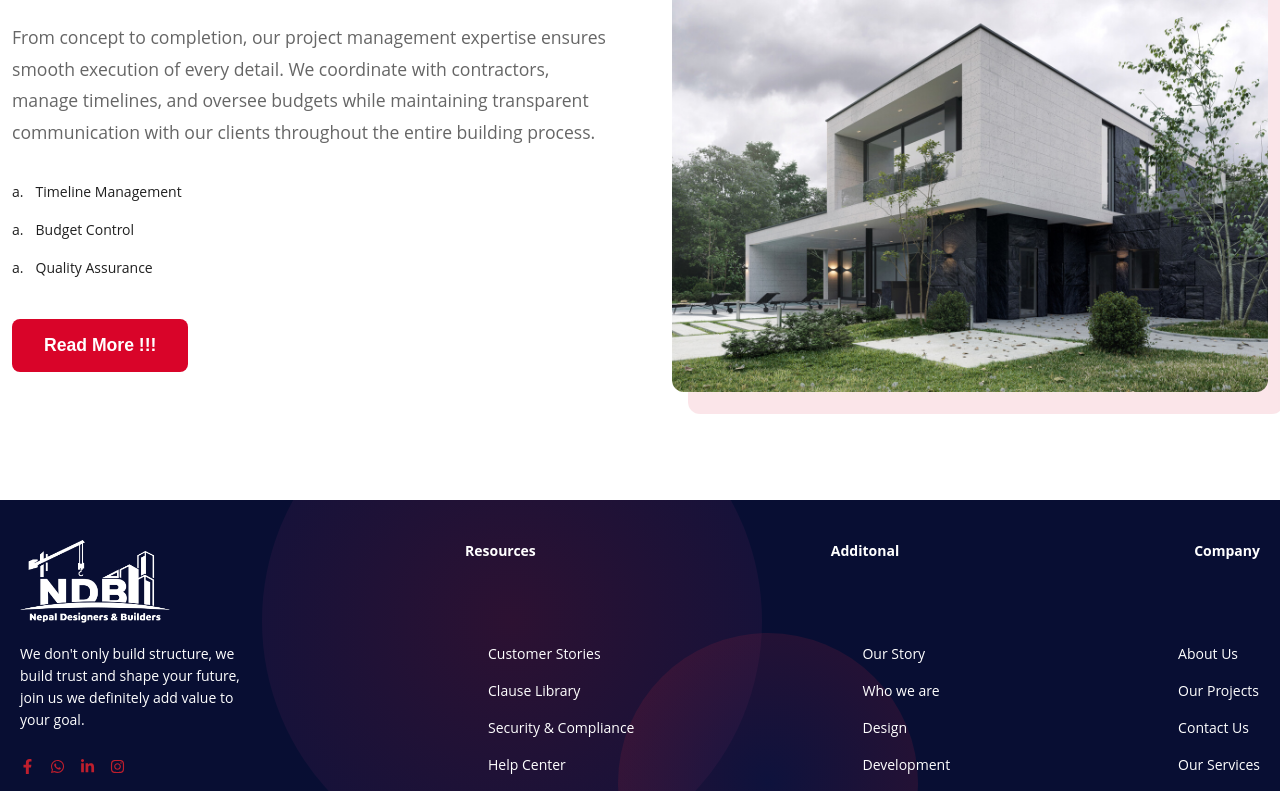
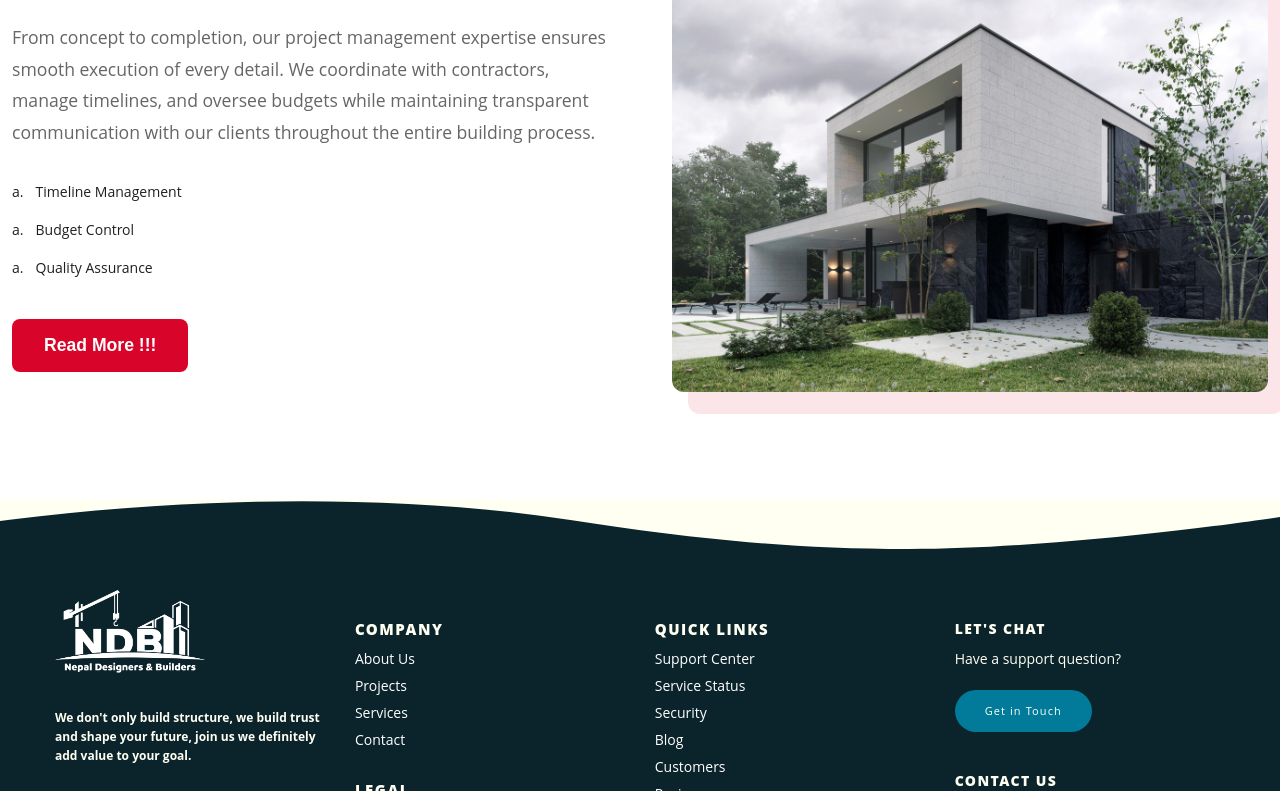
Before and after one commit to NIschalSaru/architecture-web-app, a React (Vite) app in the folder Frontend/: page /services in a window 1280 px wide. Shown: the part 2009-2800 px from the top of the page. Built offline with nearby package versions, Linux system fonts and the light colour scheme; a web font is replaced by a local one.

Commit message:
Footer updated

```diff
--- a/Frontend/src/assets/scss/components/_footer.scss
+++ b/Frontend/src/assets/scss/components/_footer.scss
@@ -1,165 +1,317 @@
-// Footer specific styles
-.footer-container {
-  position: relative; /* Ensure the pseudo-elements position correctly */
-  padding: 40px 20px;
+a {
   color: #fff;
-  background-color: #080e33;
-  overflow: hidden; /* Prevent the circles from affecting the layout */
+  text-decoration: none;
 }
 
-.footer-logo-section {
-  text-align: center;
-  margin-bottom: 20px;
-  display: flex;
-  justify-content: space-between;
+.footer {
+  background-color: #0b242b;
+  color: #fff;
+}
+.footer-wave-svg {
+  background-color: transparent;
+  display: block;
+  height: 30px;
+  position: relative;
+  top: -1px;
+  width: 100%;
+}
+.footer-wave-path {
+  fill: #fffff2;
+}
+
+.footer-content {
+  margin-left: auto;
+  margin-right: auto;
+  max-width: 1230px;
+  padding: 2px 3px 300px; /* Reduced bottom padding */
   position: relative;
 }
 
-.footer-container::before,
-.footer-container::after {
-  content: "";
-  position: absolute;
-  border-radius: 50%; /* Make it a perfect circle */
-  opacity: 0.2; /* Adjust the opacity for subtle effect */
-  z-index: 0; /* Place it behind the content */
-}
-
-/* First Circle */
-.footer-container::before {
-  top: 30%;
-  left: 40%;
-  width: 500px;
-  height: 500px;
-  background: radial-gradient(circle, #be1e2d, #262262);
-  transform: translate(-50%, -50%);
-}
-
-/* Second Circle */
-.footer-container::after {
-  top: 70%;
-  left: 60%;
-  width: 300px;
-  height: 300px;
-  background: radial-gradient(circle, #262262, #be1e2d);
-  transform: translate(-50%, -50%);
-}
-
-.footer-logo-section,
-.row.row-justify-between {
-  position: relative; /* Ensure content is above the circles */
-  z-index: 1;
-}
-
-.footer-logo {
-  max-width: 150px;
-  height: auto;
-}
-
-.footer-heading {
-  font-size: 18px;
-  margin-bottom: 10px;
-  color: #f1c40f;
-}
-
-// Footer lists and links
-.footer-list {
-  list-style: none;
-  padding: 0;
-  display: flex;
-  justify-content: space-between;
-}
-
-.footer-list-down {
-  list-style: none;
-  padding: 0;
-  display: flex;
-  justify-content: space-evenly;
-}
-
-.footer-list-item {
-  margin-bottom: 10px;
-  display: grid;
-}
-
-.footer-link {
-  text-decoration: none;
-  color: #fff;
-  font-size: 14px;
-  transition: color 0.3s ease;
-}
-
-.footer-link.cc-static {
-  font-weight: bold;
-}
-
-.footer-link.cc-secondary {
-  color: #fff;
-  margin-bottom: 15px;
-  max-width: 240px;
-}
-
-// Social icons styles
-.footer-socials {
-  margin-top: 20px;
-}
-
-.social-icons a {
-  color: #be1e2d;
-  margin-right: 15px;
-  font-size: 15px;
-  transition: color 0.3s ease;
-}
-
-.social-icons a:hover {
-  color: #f1c40f;
-}
-
-.footer-link.cc-secondary:hover {
-  color: #be1e2d;
-}
-
-// Footer bottom section
-.footer-bottom {
-  margin-top: 20px;
-  text-align: center;
-  font-size: 16px;
+.footer-content-column {
+  box-sizing: border-box;
+  float: left;
+  padding-left: 15px;
+  padding-right: 15px;
+  width: 100%;
   color: #fff;
 }
 
-.footer-divider {
-  border: none; /* Removes default border */
-  border-top: 1px solid #ccc; /* Customizes the appearance */
-  margin: 20px 0; /* Adds spacing */
-  width: 100%; /* Ensures it stretches across the container */
+.footer-content-column ul li a {
+  color: #fff;
+  text-decoration: none;
 }
 
-// Media queries for responsiveness
-@media (max-width: 768px) {
-  .footer-logo-section {
-    display: flex;
-    justify-content: space-between;
+.footer-content-column ul li a:hover {
+  color: #d90429;
+  text-decoration: none;
+}
+
+.footer-logo-link {
+  display: inline-block;
+}
+
+.footer-logo-image {
+  width: 150px; /* Adjust as needed */
+  height: auto;
+  display: block; /* Ensures proper layout */
+}
+
+.footer-logo-link {
+  text-decoration: none;
+}
+
+.hidden-link-text {
+  position: absolute;
+  left: -9999px; /* Hides the text for visual users */
+}
+
+.footer-menu {
+  margin-top: 30px;
+}
+
+.footer-menu-name {
+  color: #fffff2;
+  font-size: 15px;
+  font-weight: 900;
+  letter-spacing: 0.1em;
+  line-height: 18px;
+  margin-bottom: 0;
+  margin-top: 0;
+  text-transform: uppercase;
+}
+
+.footer-breif {
+  color: #fffff2;
+  font-size: 12px;
+  margin-bottom: 0;
+  margin-top: 0;
+}
+.footer-menu-list {
+  list-style: none;
+  margin-bottom: 0;
+  margin-top: 10px;
+  padding-left: 0;
+}
+.footer-menu-list li {
+  margin-top: 5px;
+}
+
+.footer-call-to-action-description {
+  color: #fffff2;
+  margin-top: 10px;
+  margin-bottom: 20px;
+}
+.footer-call-to-action-button:hover {
+  background-color: #fffff2;
+  color: #00bef0;
+}
+.button:last-of-type {
+  margin-right: 0;
+}
+.footer-call-to-action-button {
+  background-color: #027b9a;
+  border-radius: 21px;
+  color: #fffff2;
+  display: inline-block;
+  font-size: 11px;
+  letter-spacing: 0.1em;
+  line-height: 18px;
+  padding: 12px 30px;
+  margin: 0 10px 10px 0;
+  text-decoration: none;
+  transition: background-color 0.2s;
+  cursor: pointer;
+  position: relative;
+}
+.footer-call-to-action {
+  margin-top: 30px;
+}
+.footer-call-to-action-title {
+  color: #fffff2;
+  font-size: 14px;
+  font-weight: 900;
+  letter-spacing: 0.1em;
+  line-height: 18px;
+  margin-bottom: 0;
+  margin-top: 0;
+  text-transform: uppercase;
+}
+.footer-call-to-action-link-wrapper {
+  margin-bottom: 0;
+  margin-top: 10px;
+  color: #fff;
+  text-decoration: none;
+}
+.footer-call-to-action-link-wrapper a {
+  color: #fff;
+  text-decoration: none;
+}
+
+.footer-social-links {
+  bottom: 0;
+  height: 54px;
+  position: absolute;
+  left: 0;
+  width: 236px;
+}
+
+.footer-social-amoeba-svg {
+  height: 54px;
+  left: 0;
+  display: block;
+  position: absolute;
+  top: 0;
+  width: 236px;
+}
+
+.footer-social-amoeba-path {
+  fill: #027b9a;
+}
+
+.footer-social-link.linkedin {
+  height: 26px;
+  left: 3px;
+  top: 11px;
+  width: 45px;
+}
+
+.footer-social-link {
+  display: block;
+  padding: 10px;
+  position: absolute;
+}
+
+.hidden-link-text {
+  position: absolute;
+  clip: rect(1px 1px 1px 1px);
+  clip: rect(1px, 1px, 1px, 1px);
+  -webkit-clip-path: inset(0px 0px 99.9% 99.9%);
+  clip-path: inset(0px 0px 99.9% 99.9%);
+  overflow: hidden;
+  height: 1px;
+  width: 1px;
+  padding: 0;
+  border: 0;
+  top: 50%;
+}
+
+.footer-social-icon-svg {
+  display: block;
+}
+
+.footer-social-icon-path {
+  fill: #fffff2;
+  transition: fill 0.2s;
+}
+
+.footer-social-link.twitter {
+  height: 28px;
+  left: 62px;
+  top: 3px;
+  width: 45px;
+}
+
+.footer-social-link.youtube {
+  height: 24px;
+  left: 123px;
+  top: 12px;
+  width: 45px;
+}
+
+.footer-social-link.github {
+  height: 34px;
+  left: 172px;
+  top: 7px;
+  width: 53px;
+}
+
+.footer-copyright {
+  background-color: #027b9a;
+  color: #fff;
+  padding: 15px 30px;
   text-align: center;
 }
 
-  .footer-bottom {
-    font-size: 14px;
+.footer-copyright-wrapper {
+  margin-left: auto;
+  margin-right: auto;
+  max-width: 1200px;
 }
 
-  .social-icons a {
-    font-size: 14px;
+.footer-copyright-text {
+  color: #fff;
+  font-size: 13px;
+  font-weight: 400;
+  line-height: 18px;
+  margin-bottom: 0;
+  margin-top: 0;
+}
+
+.footer-copyright-link {
+  color: #fff;
+  text-decoration: none;
+}
+
+/* Media Query For different screens */
+@media (min-width: 320px) and (max-width: 479px) {
+  /* smartphones, portrait iPhone, portrait 480x320 phones (Android) */
+  .footer-content {
+    margin-left: auto;
+    margin-right: auto;
+    max-width: 1230px;
+    padding: 40px 15px 1050px;
+    position: relative;
   }
 }
-
-@media (max-width: 480px) {
-  .footer-logo {
-    max-width: 120px;
+@media (min-width: 480px) and (max-width: 599px) {
+  /* smartphones, Android phones, landscape iPhone */
+  .footer-content {
+    margin-left: auto;
+    margin-right: auto;
+    max-width: 1230px;
+    padding: 40px 15px 1050px;
+    position: relative;
+  }
+}
+@media (min-width: 600px) and (max-width: 800px) {
+  /* portrait tablets, portrait iPad, e-readers (Nook/Kindle), landscape 800x480 phones (Android) */
+  .footer-content {
+    margin-left: auto;
+    margin-right: auto;
+    max-width: 1230px;
+    padding: 40px 15px 1050px;
+    position: relative;
+  }
+}
+@media (min-width: 801px) {
+  /* tablet, landscape iPad, lo-res laptops ands desktops */
+}
+@media (min-width: 1025px) {
+  /* big landscape tablets, laptops, and desktops */
+}
+@media (min-width: 1281px) {
+  /* hi-res laptops and desktops */
 }
 
-  .footer-bottom {
-    font-size: 12px;
+@media (min-width: 760px) {
+  .footer-content {
+    margin-left: auto;
+    margin-right: auto;
+    max-width: 1230px;
+    padding: 40px 15px 300px;
+    position: relative;
   }
 
-  .social-icons a {
-    font-size: 18px;
+  .footer-wave-svg {
+    height: 50px;
+  }
+
+  .footer-content-column {
+    width: 24.99%;
   }
 }
+@media (min-width: 568px) {
+  /* .footer-content-column {
+      width: 49.99%;
+  } */
+}
--- a/Frontend/src/pages/home/footer.tsx
+++ b/Frontend/src/pages/home/footer.tsx
@@ -1,134 +1,203 @@
-import {
-  FaFacebookF,
-  FaTwitter,
-  FaLinkedinIn,
-  FaInstagram,
-  FaWhatsapp,
-} from "react-icons/fa";
-import logo from "../../assets/images/ndbn-logo-white.png";
+// Footer.js
+import Logo from "../../assets/images/ndbn-logo-white.png";
+const Footer = () => {
+  return (
+    <div className="pg-footer">
+      <footer className="footer">
+        <svg
+          className="footer-wave-svg"
+          xmlns="http://www.w3.org/2000/svg"
+          viewBox="0 0 1200 100"
+          preserveAspectRatio="none"
+        >
+          <path
+            className="footer-wave-path"
+            d="M851.8,100c125,0,288.3-45,348.2-64V0H0v44c3.7-1,7.3-1.9,11-2.9C80.7,22,151.7,10.8,223.5,6.3C276.7,2.9,330,4,383,9.8 c52.2,5.7,103.3,16.2,153.4,32.8C623.9,71.3,726.8,100,851.8,100z"
+          ></path>
+        </svg>
+        <div className="footer-content">
+          <div className="footer-content-column">
+            <div className="footer-logo">
+              <a className="footer-logo-link" href="#">
+                <span className="hidden-link-text">LOGO</span>
+                <img
+                  src={Logo}
+                  alt="Your Company Logo"
+                  className="footer-logo-image"
+                />
+              </a>
+            </div>
 
-const FooterComponent = () => {
-  return (
-    <footer className="footer-container">
-      {/* Background Circles */}
-      <div className="footer-circle-overlay"></div>
-      <div className="footer-logo-section">
-        <img src={logo} alt="Logo" className="footer-logo" />
-        <div>
-          <div className="footer-link cc-static">Resources</div>
-        </div>
-        <div>
-          <div className="footer-link cc-static">Additonal</div>
-        </div>
-        <div>
-          <div className="footer-link cc-static">Company</div>
-        </div>
-      </div>
-      <div className="row row-justify-between u-z-index-1">
-        <div className="col">
-          <div className="row">
-            <div className="col col-sm-4">
-              <ul className="footer-list">
-                <li className="footer-list-item">
-                  <div className="footer-link cc-secondary">
-                    We don't only build structure, we build trust and shape your
-                    future, join us we definitely add value to your goal.
-                  </div>
-                  <div className="social-icons">
-                    <a
-                      href="https://facebook.com"
-                      target="_blank"
-                      rel="noopener noreferrer"
-                    >
-                      <FaFacebookF />
-                    </a>
-                    <a
-                      href="https://whatsapp.com"
-                      target="_blank"
-                      rel="noopener noreferrer"
-                    >
-                      <FaWhatsapp />
-                    </a>
-                    <a
-                      href="https://linkedin.com"
-                      target="_blank"
-                      rel="noopener noreferrer"
-                    >
-                      <FaLinkedinIn />
-                    </a>
-                    <a
-                      href="https://instagram.com"
-                      target="_blank"
-                      rel="noopener noreferrer"
-                    >
-                      <FaInstagram />
-                    </a>
-                  </div>
+            <div className="footer-menu">
+              <h4 className="footer-breif">
+                We don't only build structure, we build trust and shape your
+                future, join us we definitely add value to your goal.
+              </h4>
+            </div>
+          </div>
+          <div className="footer-content-column">
+            <div className="footer-menu">
+              <h2 className="footer-menu-name"> Company</h2>
+              <ul id="menu-company" className="footer-menu-list">
+                <li className="menu-item menu-item-type-post_type menu-item-object-page">
+                  <a href="#">About Us</a>
                 </li>
-                <li className="footer-list-item">
-                  <a href="/stories" className="footer-link cc-secondary">
-                    Customer Stories
-                  </a>
-                  <a href="/clause-index" className="footer-link cc-secondary">
-                    Clause Library
-                  </a>
-                  <a href="/security" className="footer-link cc-secondary">
-                    Security & Compliance
-                  </a>
-                  <a
-                    href="https://intercom.help/spellbooklegal/en/"
-                    target="_blank"
-                    rel="noopener noreferrer"
-                    className="footer-link cc-secondary"
-                  >
-                    Help Center
-                  </a>
+                <li className="menu-item menu-item-type-post_type menu-item-object-page">
+                  <a href="#">Projects</a>
                 </li>
-                <li className="footer-list-item">
-                  <a href="/about" className="footer-link cc-secondary">
-                    Our Story
-                  </a>
-                  <a href="/careers" className="footer-link cc-secondary">
-                    Who we are
-                  </a>
-                  <a href="/contact" className="footer-link cc-secondary">
-                    Design
-                  </a>
-                  <a href="/contact" className="footer-link cc-secondary">
-                    Development
-                  </a>
+                <li className="menu-item menu-item-type-taxonomy menu-item-object-category">
+                  <a href="#">Services</a>
                 </li>
-                <li className="footer-list-item">
-                  <a href="/about" className="footer-link cc-secondary">
-                    About Us
-                  </a>
-                  <a href="/careers" className="footer-link cc-secondary">
-                    Our Projects
-                  </a>
-                  <a href="/contact" className="footer-link cc-secondary">
-                    Contact Us
-                  </a>
-                  <a href="/contact" className="footer-link cc-secondary">
-                    Our Services
-                  </a>
+                <li className="menu-item menu-item-type-post_type menu-item-object-page">
+                  <a href="#">Contact</a>
+                </li>
+              </ul>
+            </div>
+            <div className="footer-menu">
+              <h2 className="footer-menu-name"> Legal</h2>
+              <ul id="menu-legal" className="footer-menu-list">
+                <li className="menu-item menu-item-type-post_type menu-item-object-page menu-item-privacy-policy menu-item-170434">
+                  <a href="#">Privacy Notice</a>
+                </li>
+                <li className="menu-item menu-item-type-post_type menu-item-object-page">
+                  <a href="#">Terms of Use</a>
                 </li>
               </ul>
             </div>
           </div>
+          <div className="footer-content-column">
+            <div className="footer-menu">
+              <h2 className="footer-menu-name"> Quick Links</h2>
+              <ul id="menu-quick-links" className="footer-menu-list">
+                <li className="menu-item menu-item-type-custom menu-item-object-custom">
+                  <a target="_blank" rel="noopener noreferrer" href="#">
+                    Support Center
+                  </a>
+                </li>
+                <li className="menu-item menu-item-type-custom menu-item-object-custom">
+                  <a target="_blank" rel="noopener noreferrer" href="#">
+                    Service Status
+                  </a>
+                </li>
+                <li className="menu-item menu-item-type-post_type menu-item-object-page">
+                  <a href="#">Security</a>
+                </li>
+                <li className="menu-item menu-item-type-post_type menu-item-object-page">
+                  <a href="#">Blog</a>
+                </li>
+                <li className="menu-item menu-item-type-post_type_archive menu-item-object-customer">
+                  <a href="#">Customers</a>
+                </li>
+                <li className="menu-item menu-item-type-post_type menu-item-object-page">
+                  <a href="#">Reviews</a>
+                </li>
+              </ul>
+            </div>
+          </div>
+          <div className="footer-content-column">
+            <div className="footer-call-to-action">
+              <h2 className="footer-call-to-action-title"> Let's Chat</h2>
+              <p className="footer-call-to-action-description">
+                Have a support question?
+              </p>
+              <a
+                className="footer-call-to-action-button button"
+                href="#"
+                target="_self"
+              >
+                Get in Touch
+              </a>
+            </div>
+            <div className="footer-call-to-action">
+              <h2 className="footer-call-to-action-title"> Contact Us</h2>
+              <p className="footer-call-to-action-link-wrapper">
+                <a
+                  className="footer-call-to-action-link"
+                  href="tel:0124-64XXXX"
+                  target="_self"
+                >
+                  0124-64XXXX
+                </a>
+              </p>
+            </div>
+          </div>
+          <div className="footer-social-links">
+            <svg
+              className="footer-social-amoeba-svg"
+              xmlns="http://www.w3.org/2000/svg"
+              viewBox="0 0 236 54"
+            >
+              <path
+                className="footer-social-amoeba-path"
+                d="M223.06,43.32c-.77-7.2,1.87-28.47-20-32.53C187.78,8,180.41,18,178.32,20.7s-5.63,10.1-4.07,16.7-.13,15.23-4.06,15.91-8.75-2.9-6.89-7S167.41,36,167.15,33a18.93,18.93,0,0,0-2.64-8.53c-3.44-5.5-8-11.19-19.12-11.19a21.64,21.64,0,0,0-18.31,9.18c-2.08,2.7-5.66,9.6-4.07,16.69s.64,14.32-6.11,13.9S108.35,46.5,112,36.54s-1.89-21.24-4-23.94S96.34,0,85.23,0,57.46,8.84,56.49,24.56s6.92,20.79,7,24.59c.07,2.75-6.43,4.16-12.92,2.38s-4-10.75-3.46-12.38c1.85-6.6-2-14-4.08-16.69a21.62,21.62,0,0,0-18.3-9.18C13.62,13.28,9.06,19,5.62,24.47A18.81,18.81,0,0,0,3,33a21.85,21.85,0,0,0,1.58,9.08,16.58,16.58,0,0,1,1.06,5A6.75,6.75,0,0,1,0,54H236C235.47,54,223.83,50.52,223.06,43.32Z"
+              ></path>
+            </svg>
+            <a className="footer-social-link linkedin" href="#" target="_blank">
+              <span className="hidden-link-text">Linkedin</span>
+              <svg
+                className="footer-social-icon-svg"
+                xmlns="http://www.w3.org/2000/svg"
+                viewBox="0 0 30 30"
+              >
+                <path
+                  className="footer-social-icon-path"
+                  d="M9,25H4V10h5V25z M6.501,8C5.118,8,4,6.879,4,5.499S5.12,3,6.501,3C7.879,3,9,4.121,9,5.499C9,6.879,7.879,8,6.501,8z M27,25h-4.807v-7.3c0-1.741-0.033-3.98-2.499-3.98c-2.503,0-2.888,1.896-2.888,3.854V25H12V9.989h4.614v2.051h0.065 c0.642-1.18,2.211-2.424,4.551-2.424c4.87,0,5.77,3.109,5.77,7.151C27,16.767,27,25,27,25z"
+                ></path>
+              </svg>
+            </a>
+            <a className="footer-social-link twitter" href="#" target="_blank">
+              <span className="hidden-link-text">Twitter</span>
+              <svg
+                className="footer-social-icon-svg"
+                xmlns="http://www.w3.org/2000/svg"
+                viewBox="0 0 26 26"
+              >
+                <path
+                  className="footer-social-icon-path"
+                  d="M 25.855469 5.574219 C 24.914063 5.992188 23.902344 6.273438 22.839844 6.402344 C 23.921875 5.75 24.757813 4.722656 25.148438 3.496094 C 24.132813 4.097656 23.007813 4.535156 21.8125 4.769531 C 20.855469 3.75 19.492188 3.113281 17.980469 3.113281 C 15.082031 3.113281 12.730469 5.464844 12.730469 8.363281 C 12.730469 8.773438 12.777344 9.175781 12.867188 9.558594 C 8.503906 9.339844 4.636719 7.246094 2.046875 4.070313 C 1.59375 4.847656 1.335938 5.75 1.335938 6.714844 C 1.335938 8.535156 2.261719 10.140625 3.671875 11.082031 C 2.808594 11.054688 2 10.820313 1.292969 10.425781 C 1.292969 10.449219 1.292969 10.46875 1.292969 10.492188 C 1.292969 13.035156 3.101563 15.15625 5.503906 15.640625 C 5.0625 15.761719 4.601563 15.824219 4.121094 15.824219 C 3.78125 15.824219 3.453125 15.792969 3.132813 15.730469 C 3.800781 17.8125 5.738281 19.335938 8.035156 19.375 C 6.242188 20.785156 3.976563 21.621094 1.515625 21.621094 C 1.089844 21.621094 0.675781 21.597656 0.265625 21.550781 C 2.585938 23.039063 5.347656 23.90625 8.3125 23.90625 C 17.96875 23.90625 23.25 15.90625 23.25 8.972656 C 23.25 8.742188 23.246094 8.515625 23.234375 8.289063 C 24.261719 7.554688 25.152344 6.628906 25.855469 5.574219 "
+                ></path>
+              </svg>
+            </a>
+            <a className="footer-social-link youtube" href="#" target="_blank">
+              <span className="hidden-link-text">Youtube</span>
+              <svg
+                className="footer-social-icon-svg"
+                xmlns="http://www.w3.org/2000/svg"
+                viewBox="0 0 30 30"
+              >
+                <path
+                  className="footer-social-icon-path"
+                  d="M 15 4 C 10.814 4 5.3808594 5.0488281 5.3808594 5.0488281 L 5.3671875 5.0644531 C 3.4606632 5.3693645 2 7.0076245 2 9 L 2 15 L 2 15.001953 L 2 21 L 2 21.001953 A 4 4 0 0 0 5.3769531 24.945312 L 5.3808594 24.951172 C 5.3808594 24.951172 10.814 26.001953 15 26.001953 C 19.186 26.001953 24.619141 24.951172 24.619141 24.951172 L 24.621094 24.949219 A 4 4 0 0 0 28 21.001953 L 28 21 L 28 15.001953 L 28 15 L 28 9 A 4 4 0 0 0 24.623047 5.0546875 L 24.619141 5.0488281 C 24.619141 5.0488281 19.186 4 15 4 z M 12 10.398438 L 20 15 L 12 19.601562 L 12 10.398438 z"
+                ></path>
+              </svg>
+            </a>
+            <a className="footer-social-link github" href="#" target="_blank">
+              <span className="hidden-link-text">Github</span>
+              <svg
+                className="footer-social-icon-svg"
+                xmlns="http://www.w3.org/2000/svg"
+                viewBox="0 0 32 32"
+              >
+                <path
+                  className="footer-social-icon-path"
+                  d="M 16 4 C 9.371094 4 4 9.371094 4 16 C 4 21.300781 7.4375 25.800781 12.207031 27.386719 C 12.808594 27.496094 13.027344 27.128906 13.027344 26.808594 C 13.027344 26.523438 13.015625 25.769531 13.011719 24.769531 C 9.671875 25.492188 8.96875 23.160156 8.96875 23.160156 C 8.421875 21.773438 7.636719 21.402344 7.636719 21.402344 C 6.546875 20.660156 7.71875 20.675781 7.71875 20.675781 C 8.921875 20.761719 9.554688 21.910156 9.554688 21.910156 C 10.625 23.746094 12.363281 23.214844 13.046875 22.910156 C 13.15625 22.132813 13.46875 21.605469 13.808594 21.304688 C 11.144531 21.003906 8.34375 19.972656 8.34375 15.375 C 8.34375 14.0625 8.8125 12.992188 9.578125 12.152344 C 9.457031 11.851563 9.042969 10.628906 9.695313 8.976563 C 9.695313 8.976563 10.703125 8.65625 12.996094 10.207031 C 13.953125 9.941406 14.980469 9.808594 16 9.804688 C 17.019531 9.808594 18.046875 9.941406 19.003906 10.207031 C 21.296875 8.65625 22.300781 8.976563 22.300781 8.976563 C 22.957031 10.628906 22.546875 11.851563 22.421875 12.152344 C 23.191406 12.992188 23.652344 14.0625 23.652344 15.375 C 23.652344 19.984375 20.847656 20.996094 18.175781 21.296875 C 18.605469 21.664063 18.988281 22.398438 18.988281 23.515625 C 18.988281 25.121094 18.976563 26.414063 18.976563 26.808594 C 18.976563 27.128906 19.191406 27.503906 19.800781 27.386719 C 24.566406 25.796875 28 21.300781 28 16 C 28 9.371094 22.628906 4 16 4 Z "
+                ></path>
+              </svg>
+            </a>
+          </div>
         </div>
-      </div>
-      <div className="row row-justify-between u-z-index-1">
-        <div className="col col-lg-6 col-sm-12">
-          <hr className="footer-divider" />
+        <div className="footer-copyright">
+          <div className="footer-copyright-wrapper">
+            <p className="footer-copyright-text">
+              <a className="footer-copyright-link" href="#" target="_self">
+                ©2024. | Nepal Designers & Builders. | All rights reserved.
+              </a>
+            </p>
+          </div>
         </div>
-        <div className="col col-sm-4">
-          <ul className="footer-list-down">
-            <p>© 2024 Nepal Designers & Builders. All rights reserved.</p>
-          </ul>
-        </div>
-      </div>
-    </footer>
+      </footer>
+    </div>
   );
 };
 
-export default FooterComponent;
+export default Footer;
```
Lines whose indentation alone changed are shown as unchanged.
